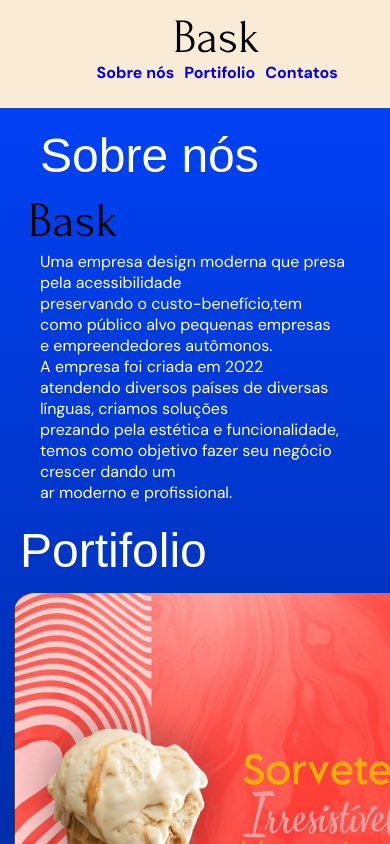
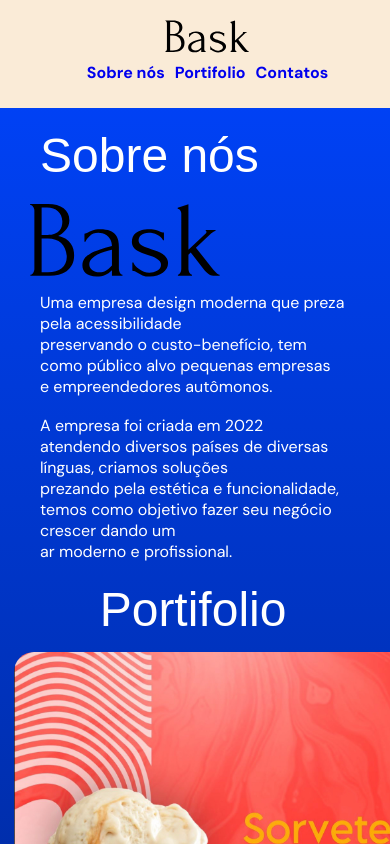
Before and after one commit to Felipe-moreno148/Bask-landing-page, a React (Vite) app: page / in a window 390 px wide. Shown: the top 844 px of the page. Built offline with nearby package versions, Linux system fonts and the light colour scheme; a web font is replaced by a local one.

Commit message:
styes & corrections

```diff
--- a/src/pages/Home.css
+++ b/src/pages/Home.css
@@ -16,10 +16,10 @@ header {
   padding: 20px;
   text-align: center;
   width: 98%;
-  }
-  header img{
-    padding: 0 0 0 15px;
-  }
+}
+header img {
+  padding: 0 0 0 15px;
+}
 ul {
   margin: 5px 4px;
   padding: 0 0 0 16px;
@@ -95,14 +95,30 @@ footer p {
 footer img {
   padding: 0 7px 0 7px;
 }
-@media screen and (min-widith: 480) {
-  body{
-    width: 100vw;
-    height: 100vh;
+@media (max-width: 768px) {
+  body {
+    width: 99%;
+    height: 100%;
     text-align: center;
     align-items: center;
     justify-content: center;
-    display: block;
   }
+  header{
+    width: 93%;
+  }
+  #sobre{
+    text-align: left;
+  }
+  #logosite {
+    width: 55%;
+  }
+  footer{
+    width: 100vw;
+  }
+  #portifolio p{
+    padding: 10px 0 10px 0;
+  }
+  footer{
 
+  }
 }
--- a/src/pages/index.jsx
+++ b/src/pages/index.jsx
@@ -11,7 +11,7 @@ function Home() {
     <div>
       <div id="headerContainer">
         <header>
-          <img src={logo} id="logo" name="logo" />
+          <img src={logo} id="logo" />
           <ul typeof="">
             <li>
               <a href="#sobre">Sobre nós</a>
@@ -29,10 +29,11 @@ function Home() {
         <h1>Sobre nós</h1>
         <img src={logo} id="logosite" />
         <p>
-          Uma empresa design moderna que presa pela acessibilidade <br />{" "}
-          preservando o custo-benefício,tem como público alvo pequenas empresas{" "}
+          Uma empresa design moderna que preza pela acessibilidade <br />{" "}
+          preservando o custo-benefício, tem como público alvo pequenas empresas{" "}
           <br /> e empreendedores autômonos.
         </p>
+        <br />
         <p>
           A empresa foi criada em 2022 atendendo diversos países de diversas
           línguas, criamos soluções <br /> prezando pela estética e
```
